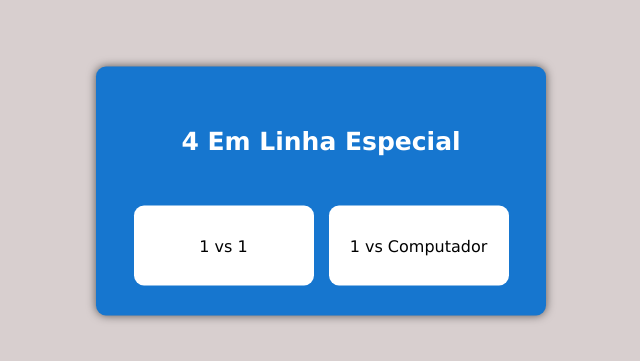
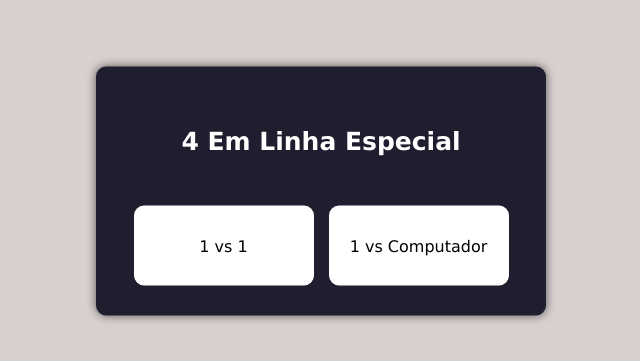
Before and after one commit to Diogo2024152576/LS-4-em-linha-Especial, a React (Create React App) app in the folder projeto/: page / in a window 1280 px wide. Shown: the part 209-570 px from the top of the page, without its empty margins (319-959 px from the left). Built offline with nearby package versions, Linux system fonts and the light colour scheme.

Commit message:
Mudança da cor de fundo no menuseleção

```diff
--- a/projeto/src/assets/styles/index.css
+++ b/projeto/src/assets/styles/index.css
@@ -1,6 +1,5 @@
 :root {
 
-    /*variaveis globais de cores*/
     --globalColor: #404487;
     --messageColor: rgb(11, 11, 241);
     --boxshadow0: 0px 0px 0px;
--- a/projeto/src/components/Jogo1vs1/Header/Header.jsx
+++ b/projeto/src/components/Jogo1vs1/Header/Header.jsx
@@ -41,7 +41,7 @@ export default function Header({
                     </div>
                     <div className="info-jogador">
                         <p className="nome">{player1}</p>
-                        <p className="tempo">{turno === 1 ? tempoRestante !== 10 ? `00:0${tempoRestante}` : `00:${tempoRestante}` : '--'}</p>
+                        <p className="tempo">{turno === 1 ? tempoRestante !== 10 ? `00:0${tempoRestante}` : `00:${tempoRestante}` : '--:--'}</p>
                     </div>
                 </div>
 
@@ -64,7 +64,7 @@ export default function Header({
                     </div>
                     <div className="info-jogador">
                         <p className="nome">{player2}</p>
-                        <p className="tempo">{turno === 2 ? tempoRestante !== 10 ? `00:0${tempoRestante}` : `00:${tempoRestante}` : '--'}</p>
+                        <p className="tempo">{turno === 2 ? tempoRestante !== 10 ? `00:0${tempoRestante}` : `00:${tempoRestante}` : '--:--'}</p>
                     </div>
                 </div>
             </div>
--- a/projeto/src/components/popUpMenuInicial/menuSelecao.css
+++ b/projeto/src/components/popUpMenuInicial/menuSelecao.css
@@ -5,7 +5,7 @@
     top: 50%;
     left: 50%;
     transform: translate(-50%, -50%); /* centralizar o pop up */
-    background: rgb(22, 118, 207);
+    background: var(--cor_fundo);
     display: flex;
     flex-direction: column;
     justify-content: center;
```
